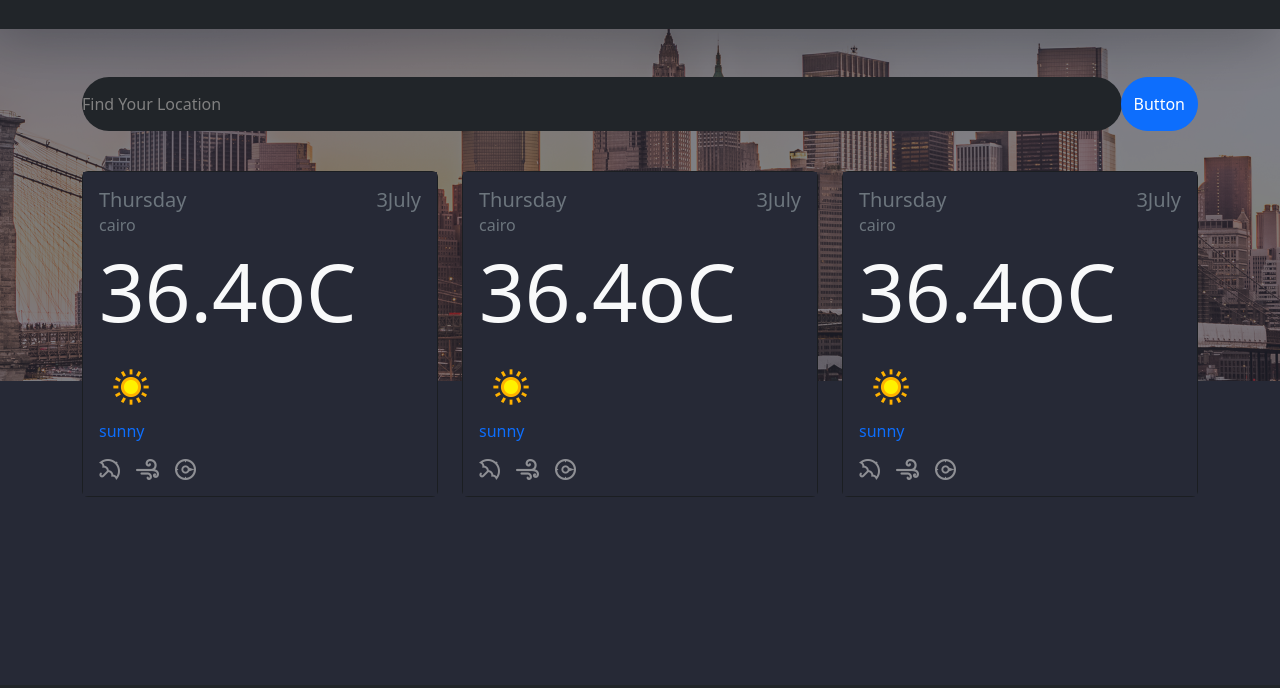
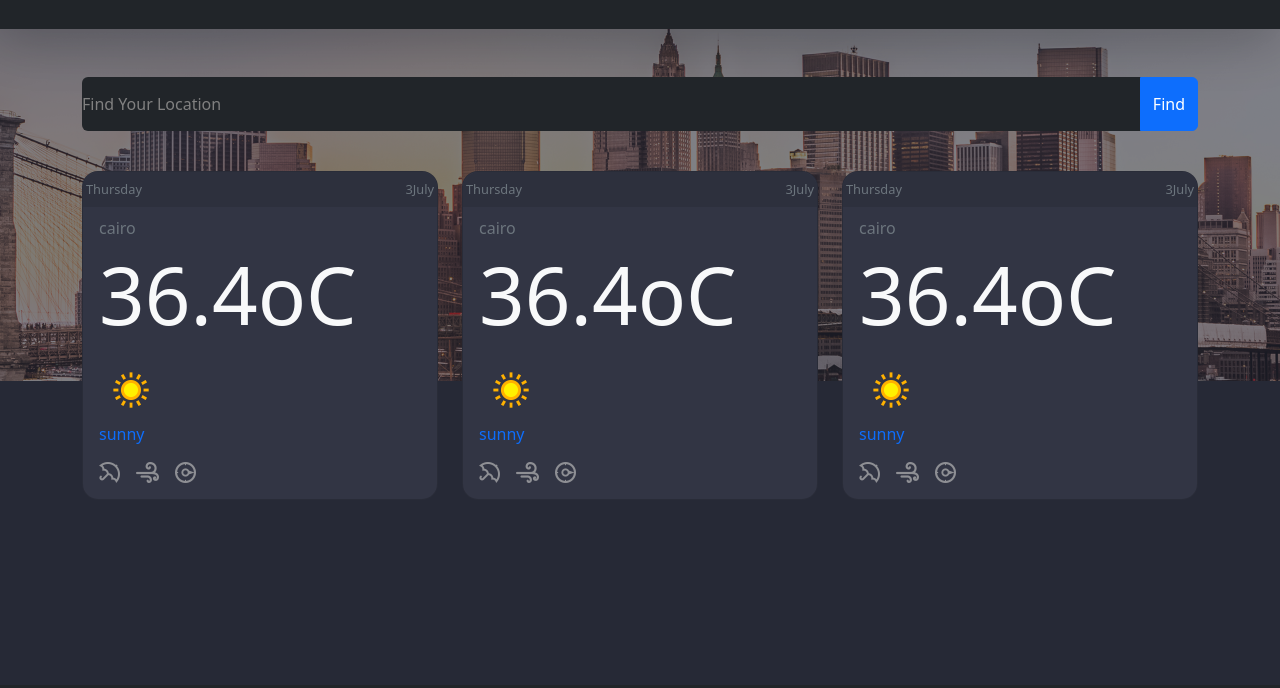
Before and after one commit to Sohaup/Weather, a plain HTML site: page index.html in a window 1280 px wide. Shown: the part 112-800 px from the top of the page. Drawn offline with Linux system fonts and the light colour scheme.

Commit message:
some style fixes

```diff
--- a/css/style.css
+++ b/css/style.css
@@ -3,7 +3,9 @@
     --light:white;
     --primary:rgb(0,154,216);
     --main-color:rgb(38,41,54);
-
+    --seconary-dark:rgb(45,48,61);
+    --thirdly-dark:rgb(50,53,68);
+    --secondary:gray;
 }
 
 * {
@@ -16,13 +18,7 @@ a {
     text-decoration: none;
 }
 
-main {
-    background-color: rgb(38,41,54);
-    min-height: 82vh;
-    background-image: url("../imgs/imgi_6_banner.png");
-    background-repeat: no-repeat;
-    background-position: top;
-}
+/* navbar style */
 
 .navbar {
     --bs-navbar-padding-x: 0;
@@ -55,8 +51,8 @@ main {
 
 .nav-link {
     font-size: .6rem;
-    /* transition: .5s;  */
 }
+
 
 .nav-link.active {
     color: var(--primary);
@@ -72,6 +68,14 @@ main {
 
 /* main section style */
 
+main {
+    background-color: rgb(38,41,54);
+    min-height: 82vh;
+    background-image: url("../imgs/imgi_6_banner.png");
+    background-repeat: no-repeat;
+    background-position: top;
+}
+
 .form-control {
     border:none;
     padding: 15px 0px;
@@ -84,13 +88,7 @@ main {
 }
 
 .form-control::placeholder {
-    color: gray;
-}
-
-.inputBtn {
-    /* position: relative;
-    left: -40px; */
-    z-index: 20;
+    color: var(--secondary);
 }
 
 main .form .btn-primary {
@@ -109,6 +107,15 @@ main .form .btn-primary {
     font-size: .8rem;
 }
 
-.card .card-body {
-    background-color: var(--main-color);
+.card  {
+    background-color: var(--thirdly-dark);
+    border-radius: 16px;
 }
+
+.card .card-title {
+    background-color: var(--seconary-dark);
+    font-size: .8rem;
+    padding: 10px 3px;
+    border-top-left-radius: 16px;
+    border-top-right-radius: 16px;
+}
--- a/index.html
+++ b/index.html
@@ -28,14 +28,14 @@
             <span class="navbar-toggler-icon"></span>
           </button>
           <div class="collapse navbar-collapse" id="navbarSupportedContent">
-            <ul class="navbar-nav  p-3 ms-auto mb-2 mb-lg-0 align-items-center ">
+            <ul class="navbar-nav list-group  p-3 ms-auto mb-2 mb-lg-0 align-items-center ">
               <li class="nav-item  w-100 text-center ">
                 <a class="nav-link  active " aria-current="page" href="#">Home</a>
               </li>
-              <li class="nav-item w-100 text-center">
+              <li class="nav-item  w-100 text-center">
                 <a class="nav-link " href="#">News</a>
               </li>
-              <li class="nav-item w-100 text-center">
+              <li class="nav-item  w-100 text-center">
                 <a class="nav-link " href="#">Love Cameras</a>
               </li>
 
@@ -43,7 +43,7 @@
                 <a class="nav-link" href="#">Photos</a>
               </li>
 
-              <li class="nav-item w-100 text-center special">
+              <li class="nav-item  w-100 text-center special">
                 <a class="nav-link " href="#">Contact</a>
               </li>
 
@@ -59,19 +59,20 @@
         <div class="row g-4">
 
 
-         <div class="input-group mb-3 ">
-             <input type="text" class="form-control rounded-5 bg-dark text-light" placeholder="Find Your Location" aria-label="Recipient’s username" aria-describedby="button-addon2">
-            <button class="btn btn-primary inputBtn rounded-5" type="button" id="button-addon2">Button</button>
+         <div class="input-group mb-3 position-relative ">
+             <input type="text" class="form-control  bg-dark text-light" placeholder="Find Your Location" aria-label="Recipient’s username" aria-describedby="button-addon2">
+            <input type="button" class="btn btn-primary  " type="button" id="button-addon2" value="Find"/>
         </div>
 
 
            <div class="col-md-4">
-            <div class="card bg-dark " >
-                <div class="card-body">
-                  <h5 class="card-title text-secondary d-flex justify-content-between">
+            <div class="card " >
+              <h5 class="card-title text-secondary d-flex justify-content-between mb-auto " >
                 <span>Thursday</span>
                 <span>3July</span>
               </h5>
+                <div class="card-body">
+
                   <h6 class="card-subtitle mb-2 text-secondary">cairo</h6>
                   <p class="card-text display-1 text-light">
                     36.4oC
@@ -88,12 +89,13 @@
            </div>
 
            <div class="col-md-4">
-            <div class="card bg-dark " >
-                <div class="card-body">
-                  <h5 class="card-title text-secondary d-flex justify-content-between">
+            <div class="card  " >
+               <h5 class="card-title text-secondary d-flex justify-content-between mb-auto">
                 <span>Thursday</span>
                 <span>3July</span>
                </h5>
+                <div class="card-body">
+
                   <h6 class="card-subtitle mb-2 text-secondary">cairo</h6>
                   <p class="card-text display-1 text-light">
                     36.4oC
@@ -111,12 +113,13 @@
 
 
            <div class="col-md-4">
-            <div class="card bg-dark " >
-                <div class="card-body">
-                  <h5 class="card-title text-secondary d-flex justify-content-between">
+            <div class="card  " >
+              <h5 class="card-title text-secondary d-flex justify-content-between mb-auto">
                 <span>Thursday</span>
                 <span>3July</span>
               </h5>
+                <div class="card-body">
+
                   <h6 class="card-subtitle mb-2 text-secondary">cairo</h6>
                   <p class="card-text display-1 text-light">
                     36.4oC
```
Lines whose indentation alone changed are shown as unchanged.
